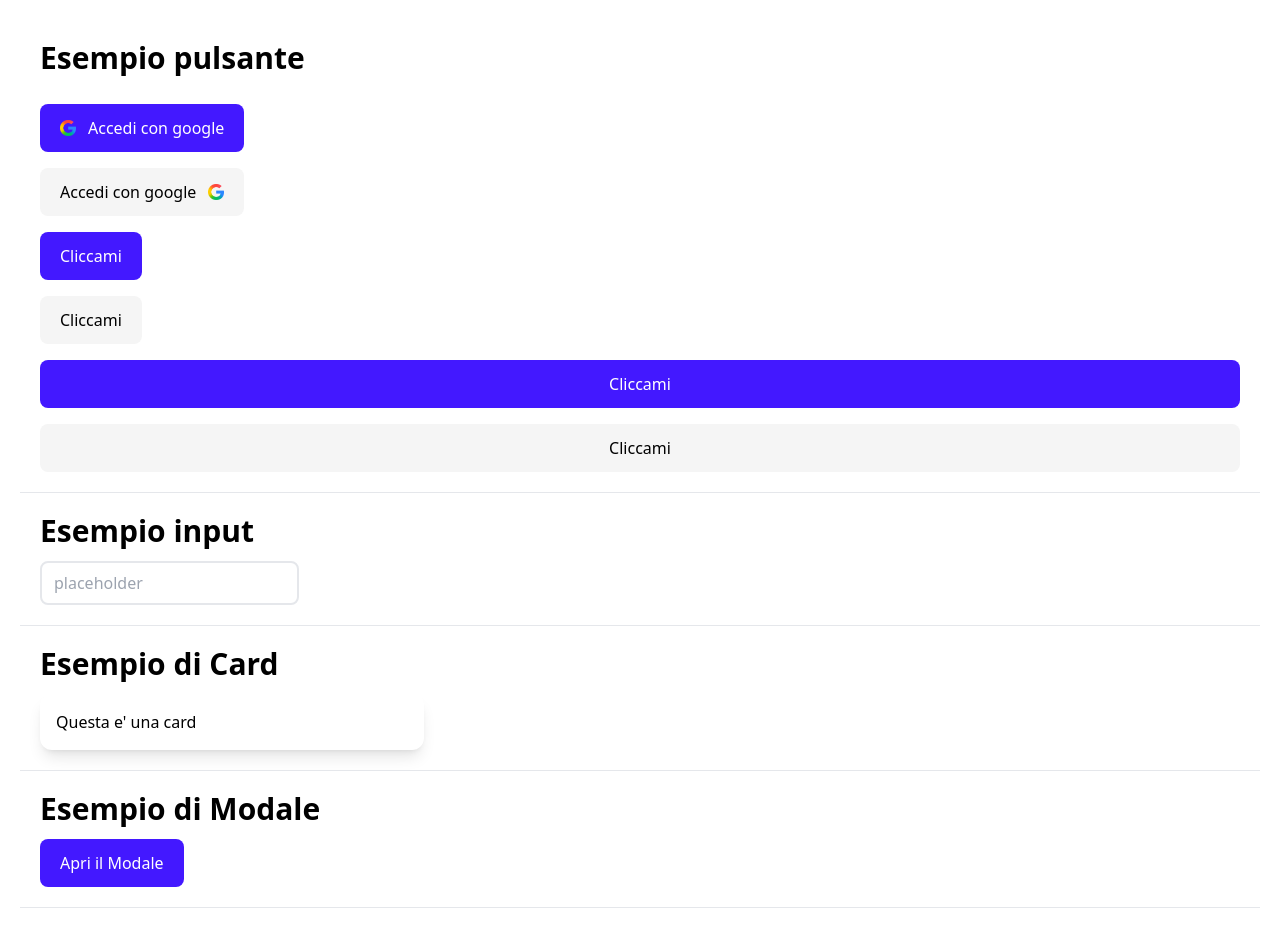
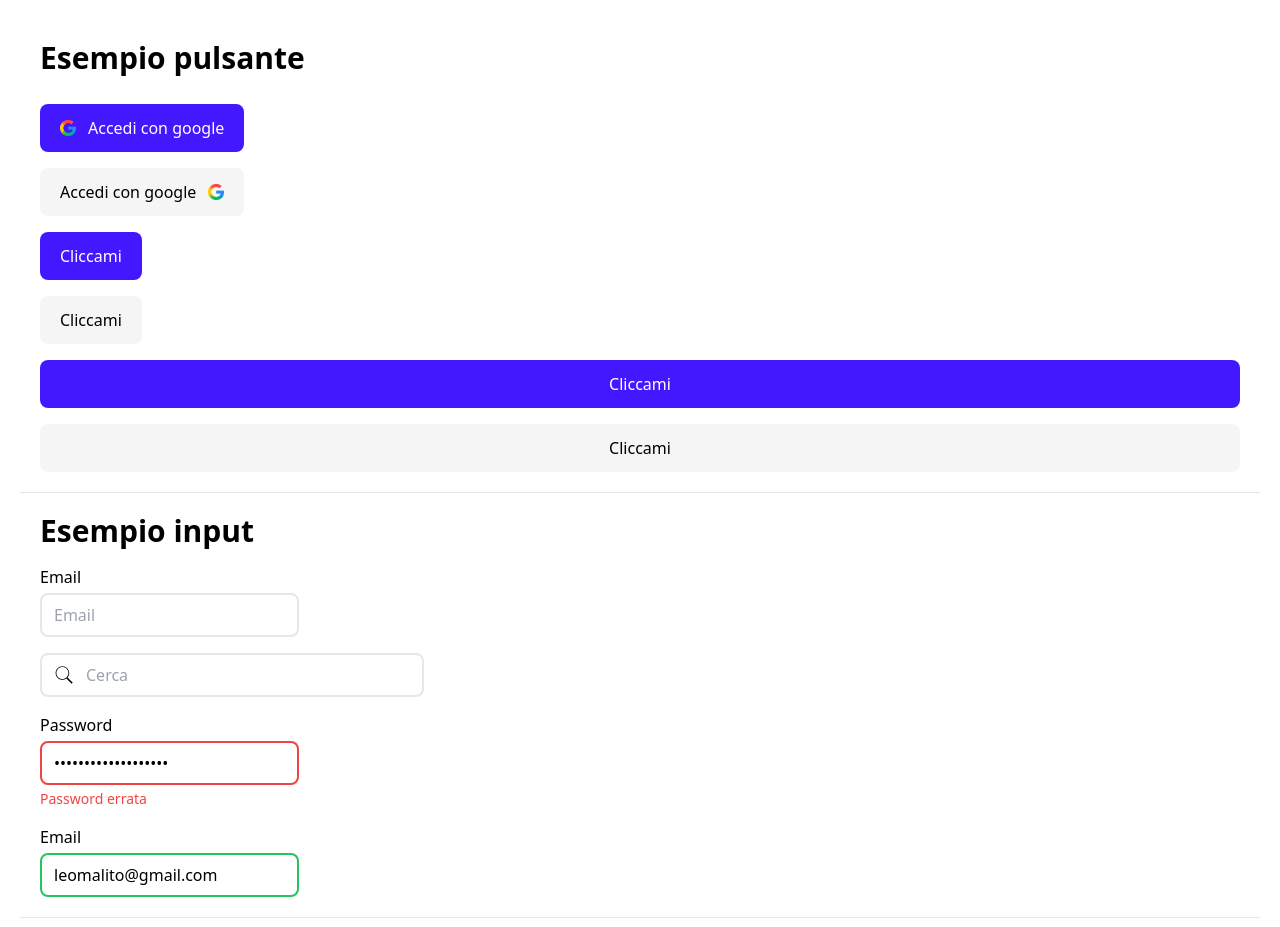
Before and after one commit to xDrokra/lavoro_esercitazioni, a React (Create React App) app: page / in a window 1280 px wide. Shown: the top 927 px of the page. Built offline with nearby package versions, Linux system fonts and the light colour scheme; the HTML template or start-up script is replaced by a standard one.

Commit message:
Modificato input aggiungendo label, icona, e validazione di esso, piu' documentazione

```diff
--- a/src/App.js
+++ b/src/App.js
@@ -4,6 +4,9 @@ import Modal from "./components/Modal";
 import Card from "./components/Card"
 import Table from "./components/Table";
 import { useState } from "react";
+
+
+
 
 function App() {
   // Stato modale
@@ -57,9 +60,37 @@ function App() {
       <hr></hr>
 
       {/* Esempio input */}
-      <div className="p-5">
-        <h1 className="text-3xl mb-3 font-bold">Esempio input</h1>
-        <Input placeHolder="placeholder" className="block" />
+      <div className="p-5 flex flex-col gap-4">
+        <h1 className="text-3xl font-bold">Esempio input</h1>
+        <Input
+          label="Email"
+          type="email"
+          placeholder="Email"
+        />
+
+        <Input
+          placeholder="Cerca"
+          icon={<svg xmlns="http://www.w3.org/2000/svg" x="0px" y="0px" width="20" height="20" viewBox="0 0 50 50">
+            <path d="M 21 3 C 11.621094 3 4 10.621094 4 20 C 4 29.378906 11.621094 37 21 37 C 24.710938 37 28.140625 35.804688 30.9375 33.78125 L 44.09375 46.90625 L 46.90625 44.09375 L 33.90625 31.0625 C 36.460938 28.085938 38 24.222656 38 20 C 38 10.621094 30.378906 3 21 3 Z M 21 5 C 29.296875 5 36 11.703125 36 20 C 36 28.296875 29.296875 35 21 35 C 12.703125 35 6 28.296875 6 20 C 6 11.703125 12.703125 5 21 5 Z"></path>
+          </svg>}
+        />
+
+        <Input
+          label="Password"
+          type="password"
+          placeholder="password"
+          value="leomalito@gmail.com"
+          variant="error"
+          errorMessage="Password errata"
+        />
+
+        <Input
+          label="Email"
+          type="email"
+          placeholder="email"
+          value="leomalito@gmail.com"
+          variant="success"
+        />
       </div>
 
       <hr></hr>
--- a/src/components/Input.jsx
+++ b/src/components/Input.jsx
@@ -6,24 +6,52 @@
  *
  * @param {Object} props proprieta' del componente
  * @param {"text" | "password" | "email" | "number" | string} [props.type="text"] tipo di input
- * @param {"primary" | string} [props.variant="primary"] lo stile variante dell'input
+ * @param {"primary" | "error" | "success" | string} [props.variant="primary"] lo stile variante dell'input
+ * @param {string} [props.label] etichetta opzionale per l'input
+ * @param {string} [props.errorMessage] messaggio di errore opzionale da visualizzare sotto l'input
+ * @param {React.ReactNode} [props.icon] icona opzionale da visualizzare all'interno dell'input
  * @param {string} [props.className=""] classi aggiuntive per la personalizzazione
  * @param {any} [props.props] props HTML dell'input
  *
  */
 
-const Input = ({ type = 'text', variant = 'primary', className = '', ...props }) => {
-    const defaultStyle = 'px-3 py-2'
+const Input = ({ type = 'text', label, variant = 'primary', errorMessage, className = '', icon, ...props }) => {
+    const defaultStyle = 'px-3 py-2 border-2 rounded-lg'
     const variants = {
-        primary: 'border-2 rounded-lg focus:outline-none'
+        primary: '',
+        error: "border-red-500 focus:border-red-600",
+        success: "border-green-500 focus:border-green-600",
     }
 
     return (
-        <input
-            type={type}
-            className={`${defaultStyle} ${variants[variant]} ${className}`}
-            {...props}
-        />
+
+        <div>
+
+            {label && <label className="block mb-1 font-medium">{label}</label>}
+
+            {icon ? (
+                <div className={`flex items-center ${defaultStyle} ${className} ${variants[variant]} max-w-sm focus-within:border-black`}>
+                    {icon && <span>{icon}</span>}
+                    <input
+                        type={type}
+                        className={`pl-3 bg-transparent border-none focus:outline-none`}
+                        {...props}
+                    />
+                </div>
+            ) : (
+
+                <input
+                    type={type}
+                    className={`${defaultStyle} ${variants[variant]} ${className}`}
+                    {...props}
+                />
+            )}
+
+
+
+
+            {errorMessage && <p className="text-red-500 text-sm mt-1">{errorMessage}</p>}
+        </div>
     )
 }
 
```
